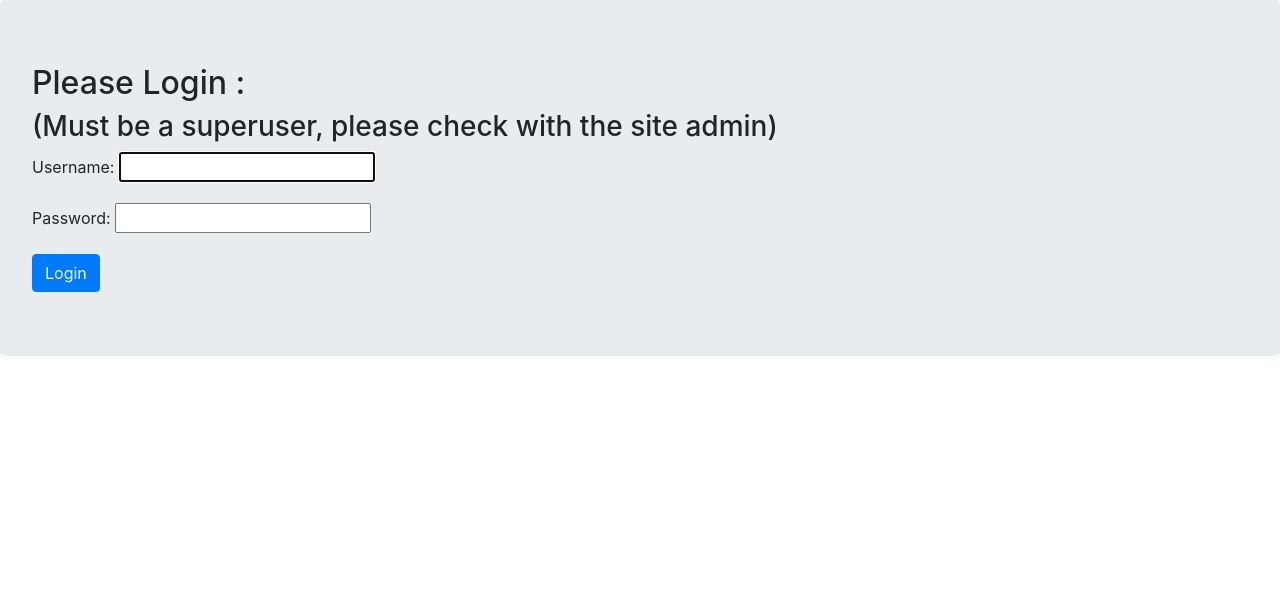
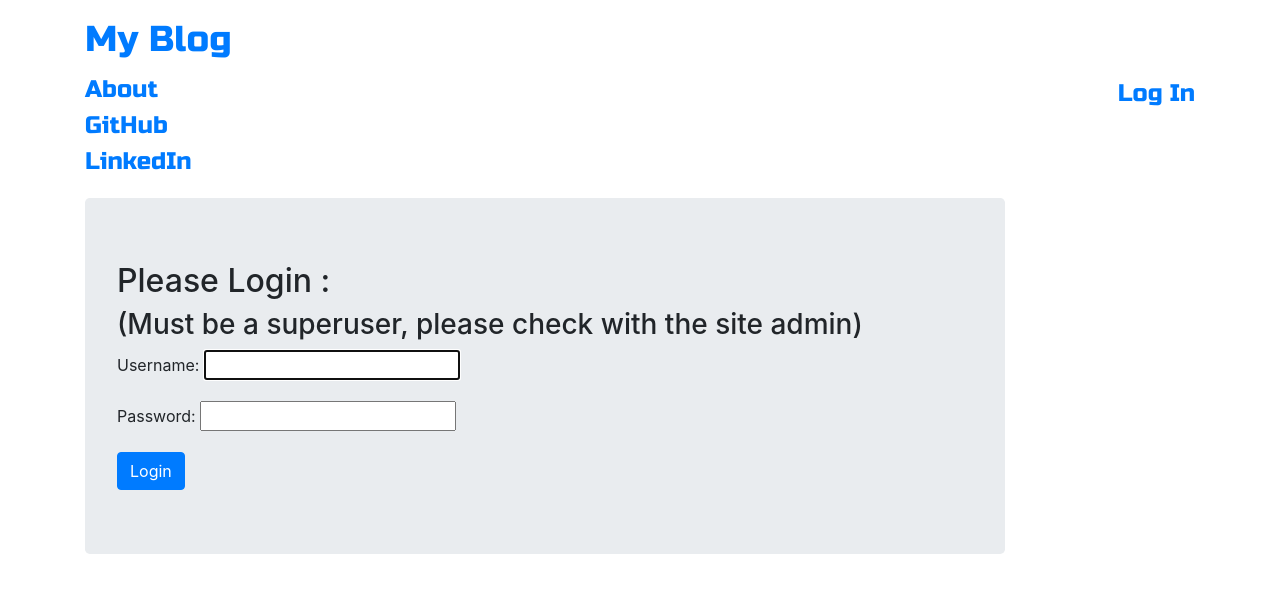
Before and after one commit to PratikGarai/Blog-Django, a Django app: page /accounts/login/ in a window 1280 px wide. Shown: the top 593 px of the page. Run offline with Django 3.2, Linux system fonts and the light colour scheme; some libraries are stand-ins or nearby versions.

Commit message:
Made the base page

```diff
--- a/Blog/BlogApp/static/css/blog.css
+++ b/Blog/BlogApp/static/css/blog.css
@@ -0,0 +1,9 @@
+.techfont{
+	font-family : 'Russo One', sans-serif;
+	font-size : 1.5em;
+	margin-bottom : 10px;
+}
+
+.bigbrand{
+	font-size : 1.5em;
+}
--- a/Blog/BlogApp/templates/base.html
+++ b/Blog/BlogApp/templates/base.html
@@ -12,7 +12,7 @@
 
 		<!-- Bootstrap -->
 		<link rel="stylesheet" href="/static/css/bootstrap/bootstrap.css">
-		<script src="/static/js/bootstrap/bootstrap.bundle.js"></script>
+		<script src="/static/js/bootstrap/bootstrap.js"></script>
 
 		<!-- Medium.com editor -->
 		<link rel="stylesheet" href="/static/css/medium/medium-editor.css">
@@ -24,15 +24,45 @@
 		<link rel="stylesheet" href="/static/css/blog.css">
 
 		<!-- Fonts -->
+		<link href="https://fonts.googleapis.com/css2?family=Montserrat:ital,wght@0,100;0,200;0,300;0,400;0,500;0,600;0,700;0,800;0,900;1,100;1,200;1,300;1,400;1,500;1,600;1,700;1,800;1,900&family=Russo+One&display=swap" rel="stylesheet">
 
 	</head>
 
 	<body>
 		<!-- Navbar -->
+		<nav class="navbar navbar-default techfont custom-navbar">
+			<div class="container">
+				<ul class="nav navbar-nav">
+					<li><a class="navbar-brand bigbrand" href="{% url 'BlogApp:Article-List' %}">My Blog</a></li>
+					<li><a href="{% url 'BlogApp:About' %}">About</a></li>
+					<li><a href="https://github.com/PratikGarai">GitHub</a></li>
+					<li><a href="https://www.linkedin.com/in/pratik-garai-bab1a4191/">LinkedIn</a></li>
+				</ul>
+
+				<ul class="nav navbar-nav navbar-right">
+					{% if user.is_authenticated %}
+					<li><a href="{% url 'BlogApp:Article-Create' %}">New Article</a></li>
+					<li><a href="{% url 'BlogApp:Draft-List' %}">Drafts</a></li>
+					<li><a href="{% url 'BlogApp:logout' %}">Log Out</a></li>
+					<li><a>Welcome : {{ user.username }}</a></li>
+					{% else %}
+					<li><a href="{% url 'BlogApp:login' %}"><span class="glyphicon glyphicon-user"></span>Log In</a></li>
+					{% endif %}
+				</ul>
+			</div>
+		</nav>
 
 		<!-- Main Body -->
-		{% block content %}
-		{% endblock %}
+		<div class="content container">
+			<div class="row">
+				<div class="col-sm-10">
+					<div class="blog_posts">
+						{% block content %}
+						{% endblock %}
+					</div>
+				</div>
+			</div>
+		</div>
 
 		<script>var editor = new MediumEditor('.editable');</script>
 	</body>
```
